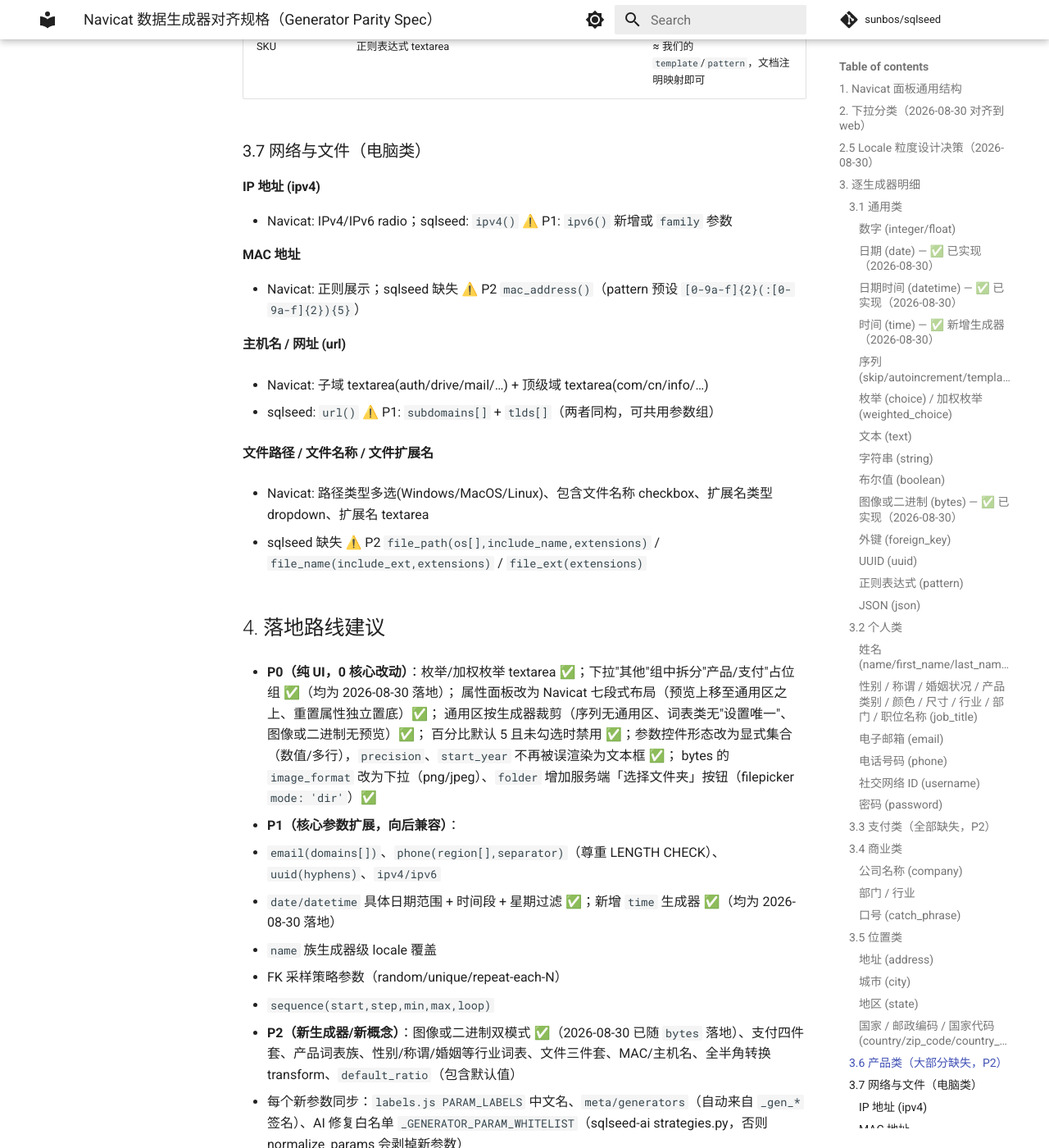
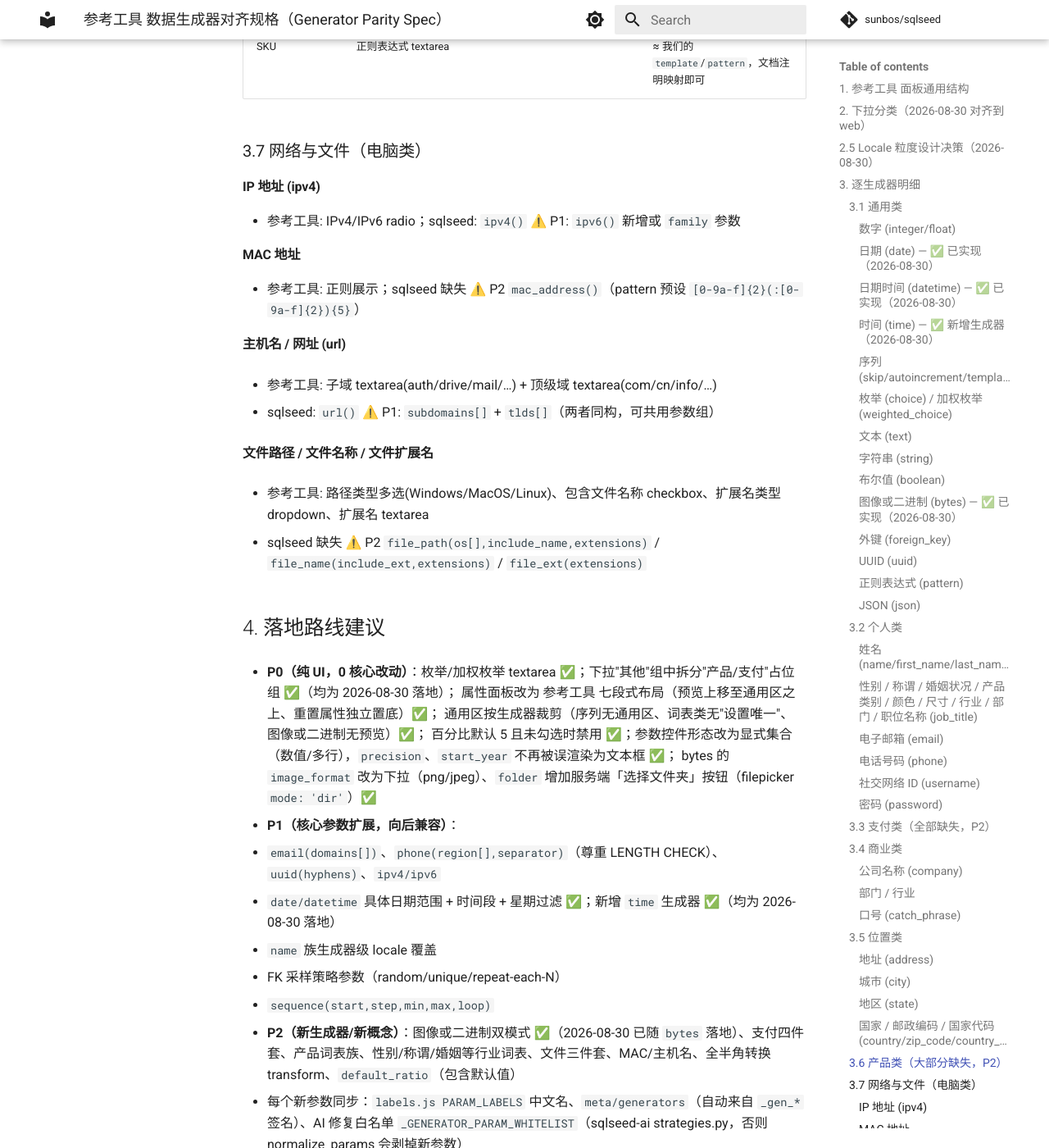
Before and after one commit to sunbos/sqlseed, an MkDocs documentation site: the page built from docs/superpowers/plans/generator_parity.md, in a window 1280 px wide and 1400 px high, scrolled down 7541 px. Shown: the whole window at 82% size. Built offline with MkDocs 1.6.1 and Material for MkDocs 9.7.7, drawn with Linux system fonts in a browser that asks for light colours; comment, search, counter and statistics services are not loaded; some of the changed text lies outside the part shown.

```diff
--- a/docs/superpowers/plans/navicat_generator_parity.md
+++ b/docs/superpowers/plans/generator_parity.md
@@ -1,13 +1,13 @@
-# Navicat 数据生成器对齐规格（Generator Parity Spec）
+# 参考工具 数据生成器对齐规格（Generator Parity Spec）
 
-**来源**: `示例UI/生成数据类型/` 下 44 张 Navicat 16 数据生成模块截图（2026-08-30 逐张核对）。
-**配套**: 逐截图的布局/参数/默认值/选项全量记录见 [navicat\_generator\_ui\_reference.md](./navicat_generator_ui_reference.md)（检查基线）；本文在其上做差距分析与落地路线。
-**目的**: 记录 Navicat 每个生成器的配置粒度，作为 sqlseed-web 属性面板与核心生成器参数演进的对照基线，防止遗忘。
+**来源**: `示例UI/生成数据类型/` 下 44 张 参考工具 16 数据生成模块截图（2026-08-30 逐张核对）。
+**配套**: 逐截图的布局/参数/默认值/选项全量记录见 [generator\_ui\_reference.md](./generator_ui_reference.md)（检查基线）；本文在其上做差距分析与落地路线。
+**目的**: 记录 参考工具 每个生成器的配置粒度，作为 sqlseed-web 属性面板与核心生成器参数演进的对照基线，防止遗忘。
 **状态**: 规划文档（非实现承诺）。优先级：P0 = 纯 UI 可做；P1 = 需扩展核心生成器参数；P2 = 需新增生成器。
 
 ***
 
-## 1. Navicat 面板通用结构
+## 1. 参考工具 面板通用结构
 
 每个生成器面板 = **类型专属参数区** + **例值** + **通用底部区**：
 
@@ -24,12 +24,12 @@
 
 ## 2. 下拉分类（2026-08-30 对齐到 web）
 
-Navicat 分组：**通用 / 个人 / 支付 / 商业 / 位置 / 产品 / 电脑**。
+参考工具 分组：**通用 / 个人 / 支付 / 商业 / 位置 / 产品 / 电脑**。
 web 现行分组（labels.js `GEN_CATEGORIES`）：**通用 / 个人 / 支付(占位) / 商业 / 位置 / 产品(占位) / 电脑 / 其他（兜底）**。
 
-* 分组名与顺序严格对齐 Navicat；原「网络与文件」组更名为「电脑」（url / ipv4）。
+* 分组名与顺序严格对齐 参考工具；原「网络与文件」组更名为「电脑」（url / ipv4）。
 
-* **支付 / 产品为空组**：Navicat 有、sqlseed 尚未实现（P2）。`groupGenerators()` 对空组标记 `pending: true`，
+* **支付 / 产品为空组**：参考工具 有、sqlseed 尚未实现（P2）。`groupGenerators()` 对空组标记 `pending: true`，
   下拉里渲染为**禁用占位项**（「（暂无生成器）」），而不是把生成器丢进"其他"。
   P2 生成器一旦落地，只需在 `GEN_CATEGORIES` 的 `gens` 里补名字，占位项自动变为可选项——
   **无需改动 genform.js 或本文件**。
@@ -41,7 +41,7 @@ web 现行分组（labels.js `GEN_CATEGORIES`）：**通用 / 个人 / 支付(
 理由：
 
 1. provider 是连接级单例，`set_locale()` 重建 faker 实例并做能力探测（`faker_provider.py`），设计意图是"切换时探测一次、热路径零开销"。逐列热切换违背该设计；列级覆盖须用 **locale 实例缓存**（每 locale 一个实例，warm 后复用）实现。
-2. Navicat 语言面板（性别/称谓/婚姻/部门/行业等）的本质是**词表池**（有限枚举，与枚举的"值" textarea 同类），不是 locale。词表类生成器新增时的正确映射是词表参数（`values`/`brands`），而非 locale 参数。
+2. 参考工具 语言面板（性别/称谓/婚姻/部门/行业等）的本质是**词表池**（有限枚举，与枚举的"值" textarea 同类），不是 locale。词表类生成器新增时的正确映射是词表参数（`values`/`brands`），而非 locale 参数。
 3. 数据一致性：同一 DB 默认同市场；逐列自定义会让默认态滑向"中文姓名+美国地址"的混合数据。
 
 落地路线：
@@ -56,19 +56,19 @@ web 现行分组（labels.js `GEN_CATEGORIES`）：**通用 / 个人 / 支付(
 
 ## 3. 逐生成器明细
 
-格式：**Navicat 配置** → sqlseed 现状 → 差距/建议。
+格式：**参考工具 配置** → sqlseed 现状 → 差距/建议。
 
 ### 3.1 通用类
 
 #### 数字 (integer/float)
 
-* Navicat: 开始(0)、结束(1000)、数字类型(整数/小数 radio)、小数位数(2)
+* 参考工具: 开始(0)、结束(1000)、数字类型(整数/小数 radio)、小数位数(2)
 
 * sqlseed: `integer(min_value,max_value)`、`float(min_value,max_value,precision)` ✅ 对齐（radio = 两个生成器）
 
 #### 日期 (date) — ✅ 已实现（2026-08-30）
 
-* Navicat: 开始日期、结束日期（具体日期，非年份）、星期(全部/工作日/自定义+周几勾选)
+* 参考工具: 开始日期、结束日期（具体日期，非年份）、星期(全部/工作日/自定义+周几勾选)
 
 * sqlseed: `date(start_date, end_date, weekdays, start_year, end_year)` ✅
 
@@ -77,17 +77,17 @@ web 现行分组（labels.js `GEN_CATEGORIES`）：**通用 / 个人 / 支付(
 
 #### 日期时间 (datetime) — ✅ 已实现（2026-08-30）
 
-* Navicat: 日期范围（同日期）+ 一整天 checkbox + 开始时间/结束时间 + 星期
+* 参考工具: 日期范围（同日期）+ 一整天 checkbox + 开始时间/结束时间 + 星期
 
 * sqlseed: `datetime(start_date, end_date, all_day, start_time, end_time, weekdays, start_year, end_year)` ✅
 
-  * `all_day=True`（默认，等同 Navicat「一整天」勾选）→ 全天 00:00:00–23:59:59，忽略时间参数；
+  * `all_day=True`（默认，等同 参考工具「一整天」勾选）→ 全天 00:00:00–23:59:59，忽略时间参数；
     取消勾选则启用 `start_time` / `end_time` 时间窗（`HH:MM` 或 `HH:MM:SS`）。
   * 统一截断到**整秒**——此前 faker/mimesis 会带出微秒（`T10:21:03.895011`），base 不会，三 provider 已一致。
 
 #### 时间 (time) — ✅ 新增生成器（2026-08-30）
 
-* Navicat: 一整天(checkbox) + 开始时间/结束时间
+* 参考工具: 一整天(checkbox) + 开始时间/结束时间
 
 * sqlseed: `time(all_day=True, start_time, end_time)` ✅ 已加入 `GENERATOR_MAP`（生成器总数 35 → 36）
 
@@ -98,7 +98,7 @@ web 现行分组（labels.js `GEN_CATEGORIES`）：**通用 / 个人 / 支付(
 
 #### 序列 (skip/autoincrement/template{sequence})
 
-* Navicat: 开始(1)、递增(1)、最小、最大、循环(checkbox)
+* 参考工具: 开始(1)、递增(1)、最小、最大、循环(checkbox)
 
 * sqlseed: PK 走 `skip`（自增列交给数据库生成，`skip` **不在用户可选的生成器下拉里**）；
   自定义序列靠 `template` 的 `{sequence}` 占位符 + `sequence_start` / `sequence_step` 参数 ⚠️
@@ -112,13 +112,13 @@ web 现行分组（labels.js `GEN_CATEGORIES`）：**通用 / 个人 / 支付(
 * 建议 P1: 独立 `sequence(start,step,min,max,loop)` 生成器
 
 > **UI 映射坑（2026-08-30 修正）**：§1.3 裁剪矩阵里「序列 → 通用区全无」**不适用于 `template`**。
-> Navicat 的序列是纯确定性递增（恒非空、天然唯一），而 sqlseed 的 `template` 可含随机片段，
+> 参考工具 的序列是纯确定性递增（恒非空、天然唯一），而 sqlseed 的 `template` 可含随机片段，
 > NULL% 与「设置唯一」对它都有意义。曾据此裁掉 `template` 的通用区，导致这两项不可见也不可改。
 > 现 `NO_COMMON_GENS` 为空集——真正的独立 `sequence` 生成器落地后再加入。
 
 #### 枚举 (choice) / 加权枚举 (weighted\_choice)
 
-* Navicat: 值 textarea（每行一个）
+* 参考工具: 值 textarea（每行一个）
 
 * sqlseed: `choice(choices[])`、`weighted_choices(dict)` ✅ 参数齐全
 
@@ -126,13 +126,13 @@ web 现行分组（labels.js `GEN_CATEGORIES`）：**通用 / 个人 / 支付(
 
 #### 文本 (text)
 
-* Navicat: 字符数(100–10000)
+* 参考工具: 字符数(100–10000)
 
 * sqlseed: `text(min_length,max_length)` ✅ 对齐
 
 #### 字符串 (string)
 
-* sqlseed 独有（min\_length/max\_length/charset），Navicat 无对应，保留
+* sqlseed 独有（min\_length/max\_length/charset），参考工具 无对应，保留
 
 #### 布尔值 (boolean)
 
@@ -140,7 +140,7 @@ web 现行分组（labels.js `GEN_CATEGORIES`）：**通用 / 个人 / 支付(
 
 #### 图像或二进制 (bytes) — ✅ 已实现（2026-08-30）
 
-* Navicat（粒度最细的一种，双模式）:
+* 参考工具（粒度最细的一种，双模式）:
 
   * 模式A 图像生成器: 图像宽度(320)、图像高度(320)、图像格式(JPEG/PNG radio)
 
@@ -160,7 +160,7 @@ web 现行分组（labels.js `GEN_CATEGORIES`）：**通用 / 个人 / 支付(
 
 #### 外键 (foreign\_key)
 
-* Navicat: 模式(schema)、表、字段 下拉 + 生成模式(随机/不重复/重复每个值 N 次)
+* 参考工具: 模式(schema)、表、字段 下拉 + 生成模式(随机/不重复/重复每个值 N 次)
 
 * sqlseed: FK 自动识别从父表采样 ✅ 基本对齐
 
@@ -168,25 +168,25 @@ web 现行分组（labels.js `GEN_CATEGORIES`）：**通用 / 个人 / 支付(
 
 #### UUID (uuid)
 
-* Navicat: 格式(含连字符/无格式)
+* 参考工具: 格式(含连字符/无格式)
 
 * sqlseed: `uuid()` ⚠️ P1: `hyphens: bool`
 
 #### 正则表达式 (pattern)
 
-* Navicat: 正则表达式 textarea + 原始数据模式 checkbox
+* 参考工具: 正则表达式 textarea + 原始数据模式 checkbox
 
 * sqlseed: `pattern(pattern/regex)` ✅ 对齐（"原始数据模式"≈ 字面量输出，暂不需要）
 
 #### JSON (json)
 
-* sqlseed 独有（schema 参数），Navicat 无对应，保留
+* sqlseed 独有（schema 参数），参考工具 无对应，保留
 
 ### 3.2 个人类
 
 #### 姓名 (name/first\_name/last\_name)
 
-* Navicat: 格式类型(全名…) + 语言多选(English PinYin / 简体中文 / 繁體中文 / Japanese…)
+* 参考工具: 格式类型(全名…) + 语言多选(English PinYin / 简体中文 / 繁體中文 / Japanese…)
 
 * sqlseed: `name/first_name/last_name`，语言由**连接级 locale** 决定 ⚠️
 
@@ -194,7 +194,7 @@ web 现行分组（labels.js `GEN_CATEGORIES`）：**通用 / 个人 / 支付(
 
 #### 性别 / 称谓 / 婚姻状况 / 产品类别 / 颜色 / 尺寸 / 行业 / 部门 / 职位名称 (job\_title)
 
-* Navicat: 语言多选（值域枚举：性别=M/F、称谓=Mr./…、婚姻=单身/…）
+* 参考工具: 语言多选（值域枚举：性别=M/F、称谓=Mr./…、婚姻=单身/…）
 
 * sqlseed: 仅 `job_title`；其余缺失 ⚠️
 
@@ -202,19 +202,19 @@ web 现行分组（labels.js `GEN_CATEGORIES`）：**通用 / 个人 / 支付(
 
 #### 电子邮箱 (email)
 
-* Navicat: 域 textarea（gmail.com/hotmail.com/…自定义）
+* 参考工具: 域 textarea（gmail.com/hotmail.com/…自定义）
 
 * sqlseed: `email()` ⚠️ P1: `domains[]` 参数
 
 #### 电话号码 (phone)
 
-* Navicat: 格式(国内/国际) + 包含分隔符 + 地区多选(美国/英国/中国/日本/其它)
+* 参考工具: 格式(国内/国际) + 包含分隔符 + 地区多选(美国/英国/中国/日本/其它)
 
 * sqlseed: `phone(mask)` ⚠️ P1: `region[]`+`separator: bool`（注意 LENGTH CHECK 硬真相：分隔符开关必须尊重列长度约束）
 
 #### 社交网络 ID (username)
 
-* Navicat: 无参数
+* 参考工具: 无参数
 
 * sqlseed: `username()` ✅ 对齐
 
@@ -224,7 +224,7 @@ web 现行分组（labels.js `GEN_CATEGORIES`）：**通用 / 个人 / 支付(
 
 ### 3.3 支付类（全部缺失，P2）
 
-| Navicat | 配置                                       | 建议                                                |
+| 参考工具 | 配置                                       | 建议                                                |
 | ------- | ---------------------------------------- | ------------------------------------------------- |
 | 支付方式    | 值 textarea（Credit Card/PayPal/Apple Pay） | `choice` 预设词表 `payment_method`                    |
 | 信用卡类型   | 类型多选(美国运通/JCB/万事达/银联/Visa)               | `credit_card_type(brands[])`                      |
@@ -235,41 +235,41 @@ web 现行分组（labels.js `GEN_CATEGORIES`）：**通用 / 个人 / 支付(
 
 #### 公司名称 (company)
 
-* Navicat: 语言多选；sqlseed: `company()` ✅（语言走连接 locale，同姓名类 P1）
+* 参考工具: 语言多选；sqlseed: `company()` ✅（语言走连接 locale，同姓名类 P1）
 
 #### 部门 / 行业
 
-* Navicat: 语言多选；sqlseed 缺失 ⚠️ P2 新增（词表枚举）
+* 参考工具: 语言多选；sqlseed 缺失 ⚠️ P2 新增（词表枚举）
 
 #### 口号 (catch\_phrase)
 
-* sqlseed 独有（Navicat 无对应图），保留
+* sqlseed 独有（参考工具 无对应图），保留
 
 ### 3.5 位置类
 
 #### 地址 (address)
 
-* Navicat: 类型(第1行地址/第2行地址/完整地址) + 地区(中国/日本/…+书写语言)
+* 参考工具: 类型(第1行地址/第2行地址/完整地址) + 地区(中国/日本/…+书写语言)
 
 * sqlseed: `address()` ⚠️ P1: `line: 1|2|full`
 
 #### 城市 (city)
 
-* Navicat: 地区多选 + 语言；sqlseed: `city()` ⚠️ P1: `region[]`
+* 参考工具: 地区多选 + 语言；sqlseed: `city()` ⚠️ P1: `region[]`
 
 #### 地区 (state)
 
-* Navicat: 格式类型(全名/缩写) + 语言 + **将值转换为(全角/半角)**
+* 参考工具: 格式类型(全名/缩写) + 语言 + **将值转换为(全角/半角)**
 
 * sqlseed: `state()` ⚠️ P1: `format: full|abbr`；全半角转换 P2（通用文本后处理，可做成 transform 钩子）
 
 #### 国家 / 邮政编码 / 国家代码 (country/zip\_code/country\_code)
 
-* sqlseed 已有，Navicat 无独立截图（归并进地区/城市模式）✅
+* sqlseed 已有，参考工具 无独立截图（归并进地区/城市模式）✅
 
 ### 3.6 产品类（大部分缺失，P2）
 
-| Navicat        | 配置                                                         | 建议                                                   |
+| 参考工具        | 配置                                                         | 建议                                                   |
 | -------------- | ---------------------------------------------------------- | ---------------------------------------------------- |
 | 产品名称           | 使用关键字生成 textarea（Apple/Cherry/…）+ 组合修饰词（例值 Cherry premium） | `product_name(keywords[])`，模板 `{keyword} {modifier}` |
 | 产品类别           | 语言多选                                                       | 词表枚举                                                 |
@@ -281,28 +281,28 @@ web 现行分组（labels.js `GEN_CATEGORIES`）：**通用 / 个人 / 支付(
 
 #### IP 地址 (ipv4)
 
-* Navicat: IPv4/IPv6 radio；sqlseed: `ipv4()` ⚠️ P1: `ipv6()` 新增或 `family` 参数
+* 参考工具: IPv4/IPv6 radio；sqlseed: `ipv4()` ⚠️ P1: `ipv6()` 新增或 `family` 参数
 
 #### MAC 地址
 
-* Navicat: 正则展示；sqlseed 缺失 ⚠️ P2 `mac_address()`（pattern 预设 `[0-9a-f]{2}(:[0-9a-f]{2}){5}`）
+* 参考工具: 正则展示；sqlseed 缺失 ⚠️ P2 `mac_address()`（pattern 预设 `[0-9a-f]{2}(:[0-9a-f]{2}){5}`）
 
 #### 主机名 / 网址 (url)
 
-* Navicat: 子域 textarea(auth/drive/mail/…) + 顶级域 textarea(com/cn/info/…)
+* 参考工具: 子域 textarea(auth/drive/mail/…) + 顶级域 textarea(com/cn/info/…)
 
 * sqlseed: `url()` ⚠️ P1: `subdomains[]` + `tlds[]`（两者同构，可共用参数组）
 
 #### 文件路径 / 文件名称 / 文件扩展名
 
-* Navicat: 路径类型多选(Windows/MacOS/Linux)、包含文件名称 checkbox、扩展名类型 dropdown、扩展名 textarea
+* 参考工具: 路径类型多选(Windows/MacOS/Linux)、包含文件名称 checkbox、扩展名类型 dropdown、扩展名 textarea
 
 * sqlseed 缺失 ⚠️ P2 `file_path(os[],include_name,extensions)` / `file_name(include_ext,extensions)` / `file_ext(extensions)`
 
 ## 4. 落地路线建议
 
 * **P0（纯 UI，0 核心改动）**：枚举/加权枚举 textarea ✅；下拉"其他"组中拆分"产品/支付"占位组 ✅（均为 2026-08-30 落地）；
-  属性面板改为 Navicat 七段式布局（预览上移至通用区之上、重置属性独立置底）✅；
+  属性面板改为 参考工具 七段式布局（预览上移至通用区之上、重置属性独立置底）✅；
   通用区按生成器裁剪（序列无通用区、词表类无"设置唯一"、图像或二进制无预览）✅；
   百分比默认 5 且未勾选时禁用 ✅；参数控件形态改为显式集合（数值/多行），`precision`、`start_year` 不再被误渲染为文本框 ✅；
   bytes 的 `image_format` 改为下拉（png/jpeg）、`folder` 增加服务端「选择文件夹」按钮（filepicker `mode: 'dir'`）✅
@@ -321,7 +321,7 @@ web 现行分组（labels.js `GEN_CATEGORIES`）：**通用 / 个人 / 支付(
 
 ## 5. 截图 → 生成器对照速查
 
-| 截图                        | Navicat 生成器 | sqlseed 生成器                                         | 差距级                         |
+| 截图                        | 参考工具 生成器 | sqlseed 生成器                                         | 差距级                         |
 | ------------------------- | ----------- | --------------------------------------------------- | --------------------------- |
 | 数字                        | 数字          | integer/float                                       | ✅                           |
 | 日期/日期时间/时间                | 日期类         | date/datetime/time                                  | ✅                           |
--- a/plugins/sqlseed-web/src/sqlseed_web/static/js/app.js
+++ b/plugins/sqlseed-web/src/sqlseed_web/static/js/app.js
@@ -1,5 +1,5 @@
 // Router: hash-based navigation, lazy page module loading.
-// Navicat-style IA: 连接 → 数据生成向导（三步工作台）→ 数据浏览（三栏）
+// 参考工具-style IA: 连接 → 数据生成向导（三步工作台）→ 数据浏览（三栏）
 // → AI 分析与修复 → 系统面板。
 
 import { setConnBadge } from './api.js';
```
Also changed, not shown: docs/superpowers/plans/generator_ui_reference.md (renamed from docs/superpowers/plans/navicat_generator_ui_reference.md, +4 -4 lines), plugins/sqlseed-web/AGENTS.md (+15 -9 lines), plugins/sqlseed-web/src/sqlseed_web/static/js/dropdown.js, plugins/sqlseed-web/src/sqlseed_web/static/js/genform.js, plugins/sqlseed-web/src/sqlseed_web/static/js/labels.js, plugins/sqlseed-web/src/sqlseed_web/static/js/pages/browse.js, plugins/sqlseed-web/src/sqlseed_web/static/js/pages/wizard.js, plugins/sqlseed-web/src/sqlseed_web/static/js/tree.js, plugins/sqlseed-web/src/sqlseed_web/static/style.css, 8 other files.
